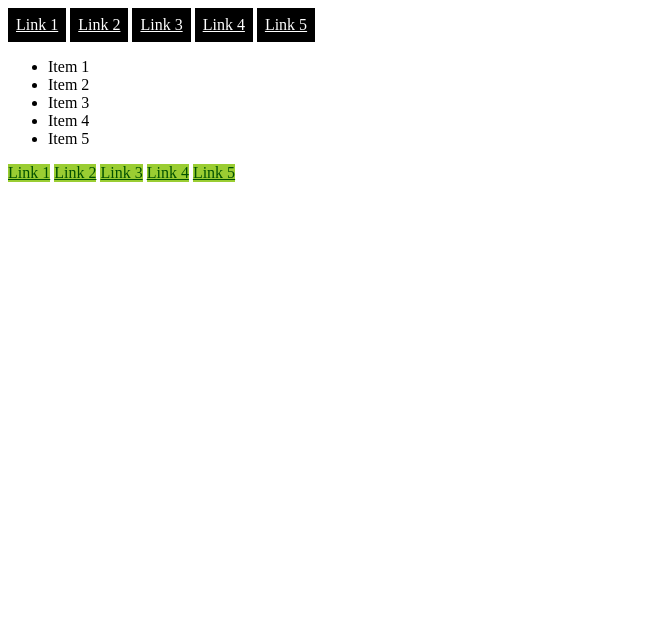
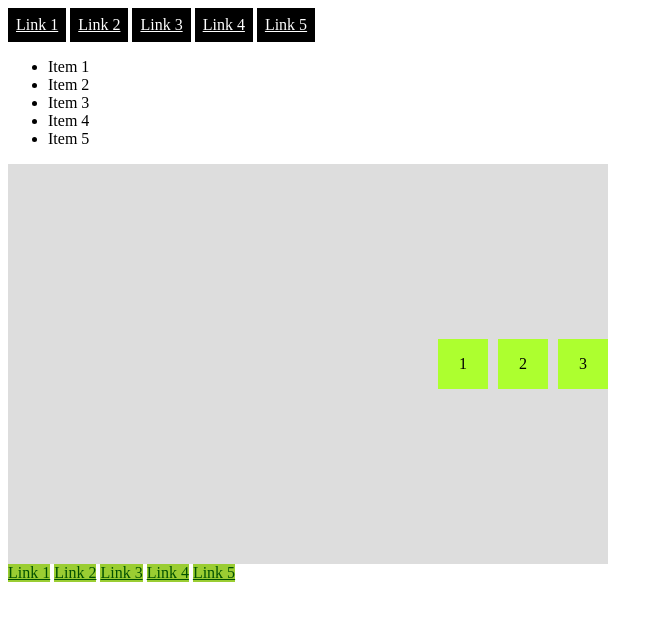
Before and after one commit to imfaditya/sass-webpack, a website built with webpack: page src/index.html in a window 1280 px wide. Shown: the whole page, without its empty margins (0-663 px from the left). Built offline with nearby package versions, Linux system fonts and the light colour scheme.

Commit message:
implementasi mixin memakai arguments

```diff
--- a/src/index.html
+++ b/src/index.html
@@ -24,6 +24,11 @@
       <li>Item 4</li>
       <li>Item 5</li>
     </ul>
+    <div class="container">
+      <div class="box">1</div>
+      <div class="box">2</div>
+      <div class="box">3</div>
+    </div>
   </div>
   <div class="footer">
     <ul>
--- a/src/styles/style.scss
+++ b/src/styles/style.scss
@@ -28,3 +28,25 @@
     }
   }
 }
+
+// Arguments Pada Mixin
+@mixin flex-box($vertialPosition: start, $horizontalPosition: start) {
+  display: flex;
+  justify-content: $horizontalPosition;
+  align-items: $vertialPosition;
+  gap: 10px;
+}
+
+.container {
+  @include flex-box(center, end);
+  width: 600px;
+  height: 400px;
+  background-color: rgb(221, 221, 221);
+  .box {
+    width: 50px;
+    height: 50px;
+    background-color: greenyellow;
+    text-align: center;
+    line-height: 50px;
+  }
+}
```
